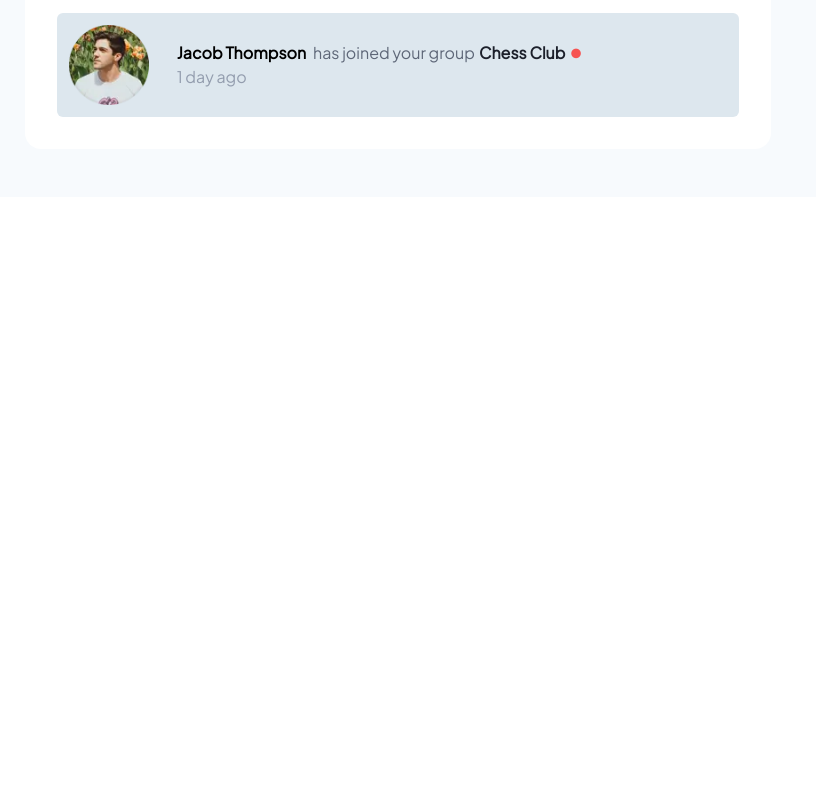
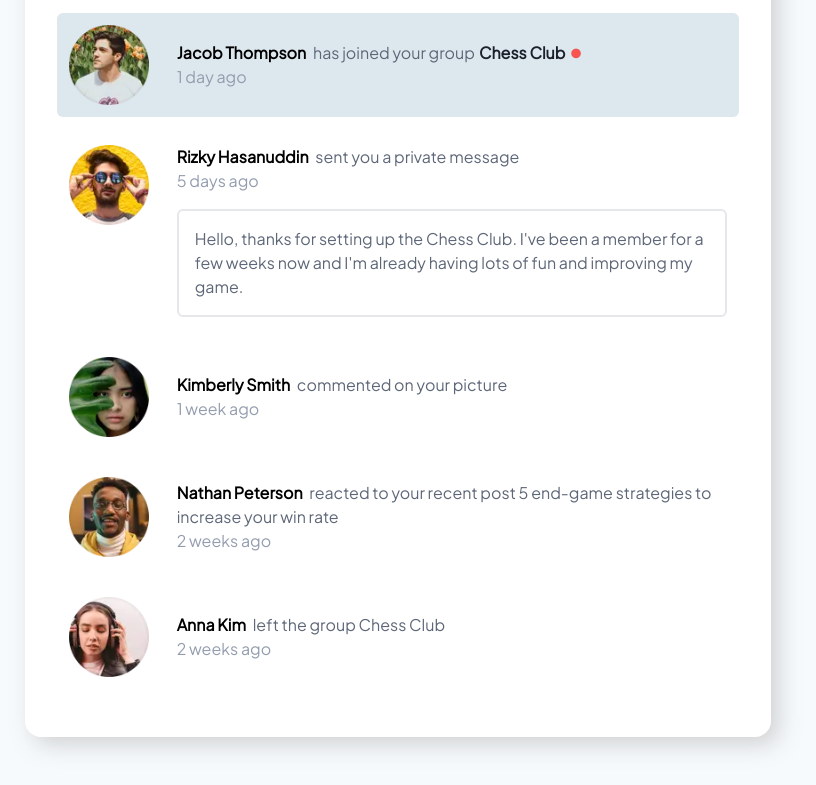
Before and after one commit to Rohanbasnet12/notification-page, a plain HTML site: page index.html in a window 1280 px wide. Shown: the part 371-1156 px from the top of the page, without its empty margins (242-1058 px from the left). Before the commit the page ends 800 px from the top, so only its background shows below. Drawn offline with nearby package versions, Linux system fonts and the light colour scheme.

Commit message:
Completed the project v-1.0

```diff
--- a/index.html
+++ b/index.html
@@ -21,6 +21,7 @@
   <main id="main">
     <div class="wrapper block w-fit">
       <div class="container w-full m-auto md:w-7/12 overflow-hidden p-8">
+        <!-- Notification count heading section -->
         <div class="top-section flex justify-between items-center pb-7">
           <div class="notification_count flex">
             <h1>Notifications</h1>
@@ -32,6 +33,8 @@
             <button id="check-btn">Mark all as read</button>
           </div>
         </div>
+
+        <!-- Active notificaton section -->
         <div class="active_notification grid grid-col-3 gap-4">
           <div class="notification-box flex gap-7 items-center p-3 rounded-md">
             <div class="left-inbox">
@@ -78,24 +81,84 @@
             </div>
           </div>
         </div>
+
+        <!-- checked notification section -->
+        <div class="checked_notification grid grid-col-4 gap-4 py-4">
+          <div class="checked_notification flex items-start gap-7 p-3">
+            <div class="left-inbox">
+              <img class="img" src="./assets/images/avatar-rizky-hasanuddin.webp" alt="Rizky hasanuddin profile pic">
+            </div>
+            <div class="right-inbox flex flex-col">
+              <div class="info">
+                <h2 class="inline pr-1">Rizky Hasanuddin</h2>
+                <p class="inline">sent you a private message</p>
+              </div>
+              <div class="time">
+                <p>5 days ago</p>
+              </div>
+              <div class="message-box border-2 p-4 rounded-md mt-4">
+                <p>
+                  Hello, thanks for setting up the Chess Club. I've been a member for a few weeks now and
+                  I'm already having lots of fun and improving my game.
+                </p>
+              </div>
+            </div>
+          </div>
+
+          <div class="checked_notification flex gap-7 items-center p-3">
+            <div class="left-inbox">
+              <img class="img" src="./assets/images/avatar-kimberly-smith.webp" alt="kimberly smith profile pic">
+            </div>
+            <div class="right-inbox flex flex-col">
+              <div class="info">
+                <h2 class="inline pr-1">Kimberly Smith</h2>
+                <p class="inline">commented on your picture</p>
+              </div>
+              <div class="time">
+                <p>1 week ago</p>
+              </div>
+            </div>
+          </div>
+
+          <div class="checked_notification flex gap-7 items-center p-3">
+            <div class="left-inbox">
+              <img class="img" src="./assets/images/avatar-nathan-peterson.webp" alt="nathan peterson profile pic">
+            </div>
+            <div class="right-inbox flex flex-col">
+              <div class="info">
+                <h2 class="inline pr-1">Nathan Peterson</h2>
+                <p class="inline">reacted to your recent post 5 end-game strategies to increase your win rate</p>
+              </div>
+              <div class="time">
+                <p>2 weeks ago</p>
+              </div>
+            </div>
+          </div>
+
+          <div class="checked_notification flex gap-7 items-center p-3">
+            <div class="left-inbox">
+              <img class="img" src="./assets/images/avatar-anna-kim.webp" alt="anna kim profile pic">
+            </div>
+            <div class="right-inbox flex flex-col">
+              <div class="info">
+                <h2 class="inline pr-1">Anna Kim</h2>
+                <p class="inline">left the group Chess Club</p>
+              </div>
+              <div class="time">
+                <p>2 weeks ago</p>
+              </div>
+            </div>
+          </div>
+        </div>
       </div>
-    </div>
-  </main>
+  </main><!--
 
-  <!--
-  Rizky Hasanuddin sent you a private message
-  5 days ago
-  Hello, thanks for setting up the Chess Club. I've been a member for a few weeks now and
-  I'm already having lots of fun and improving my game.
 
-  Kimberly Smith commented on your picture
-  1 week ago
 
-  Nathan Peterson reacted to your recent post 5 end-game strategies to increase your win rate
-  2 weeks ago
 
-  Anna Kim left the group Chess Club
-  2 weeks ago -->
+
+
+   -->
 
 
   <!-- Linking jQuery -->
--- a/public/styles/style.css
+++ b/public/styles/style.css
@@ -46,6 +46,7 @@
 html,
 body {
     scroll-behavior: smooth;
+    overflow-x: hidden;
 }
 
 /* STYLING MAIN SECTION */
@@ -61,6 +62,7 @@ body {
 
 .container {
     background: var(--WHITE);
+    box-shadow: .5em .5em 1.42em #9a9a9a67;
 }
 
 /* Styling top section */
@@ -113,3 +115,8 @@ body {
 .time p {
     color: var(--GRAYISHBLUE);
 }
+
+/* Styling checked notification */
+.checked_notification {
+    font-family: var(--PRIMARY-FONT);
+}
```
Also changed, not shown: design/active-states.jpg (deleted), design/desktop-design.jpg (deleted), design/desktop-preview.jpg (deleted), design/mobile-design.jpg (deleted).
